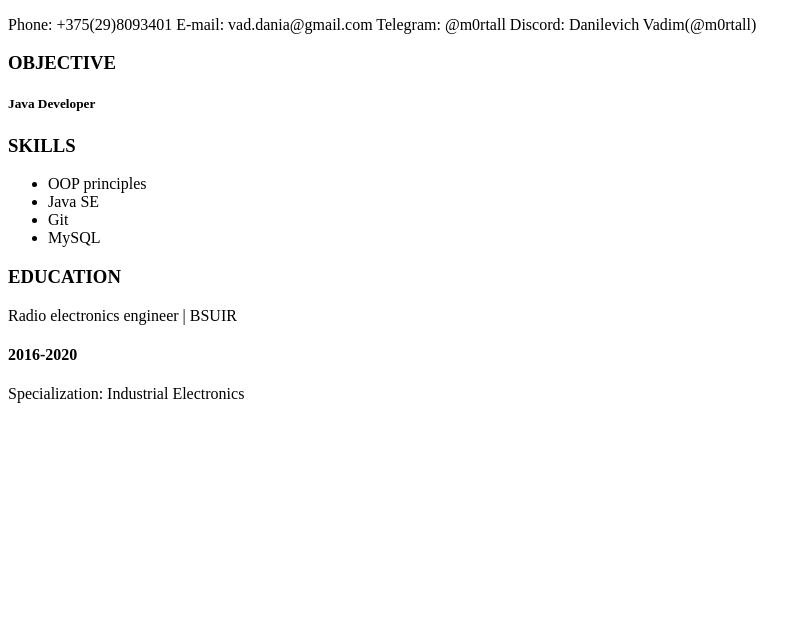
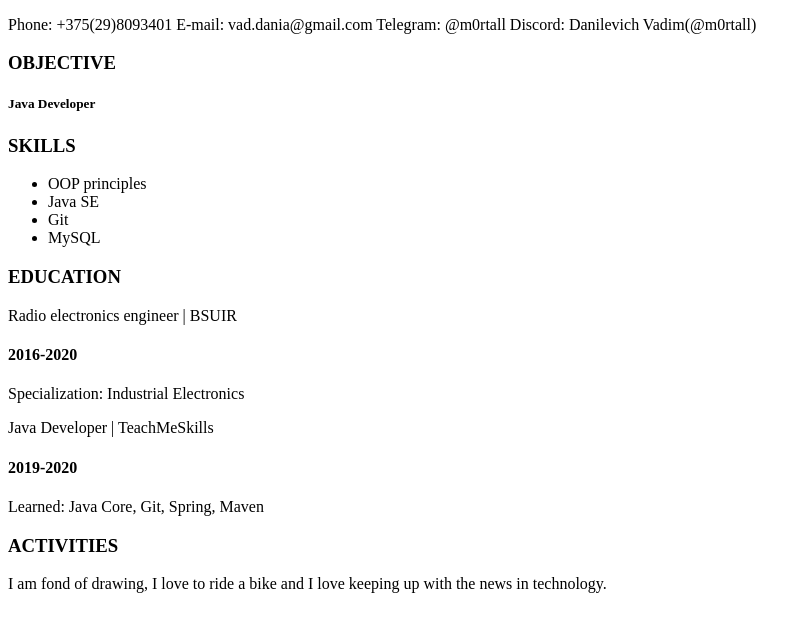
Before and after one commit to m0rtall/rsschool-cv, a plain HTML site: page index.html in a window 1280 px wide. Shown: the part 142-774 px from the top of the page, without its empty margins (0-811 px from the left). Drawn offline with Linux system fonts and the light colour scheme.

Commit message:
feat: html finished

```diff
--- a/index.html
+++ b/index.html
@@ -39,6 +39,13 @@
         <p>Radio electronics engineer | BSUIR</p>
         <h4>2016-2020</h4>
         <p>Specialization: Industrial Electronics</p>
+        <p>Java Developer | TeachMeSkills</p>
+        <h4>2019-2020</h4>
+        <p>Learned: Java Core, Git, Spring, Maven</p>
+    </section>
+    <section class="activities">
+        <h3>ACTIVITIES</h3>
+        <p>I am fond of drawing, I love to ride a bike and I love keeping up with the news in technology.</p>
     </section>
 </body>
 
```
